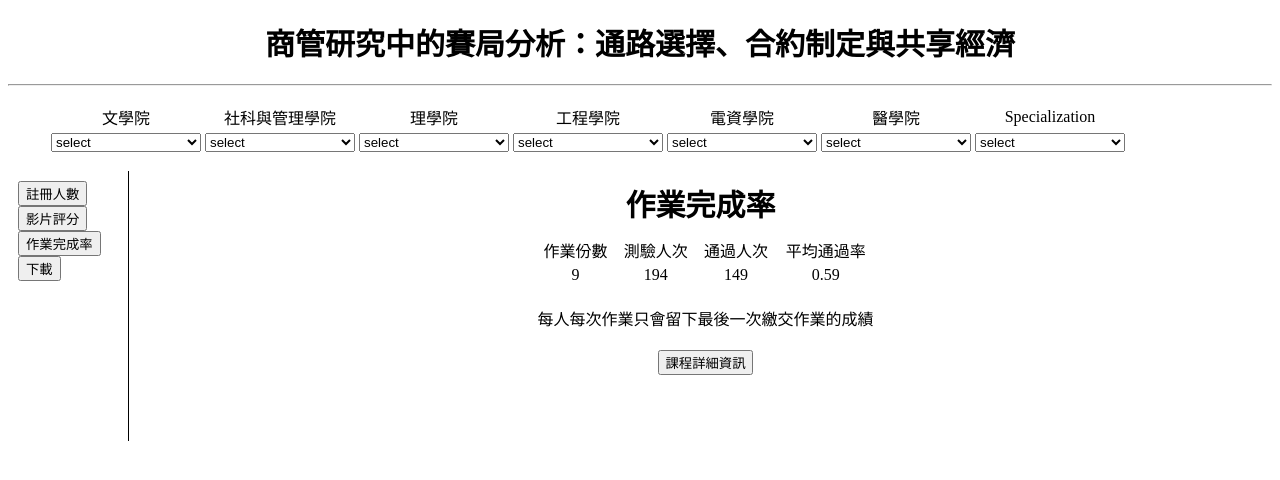
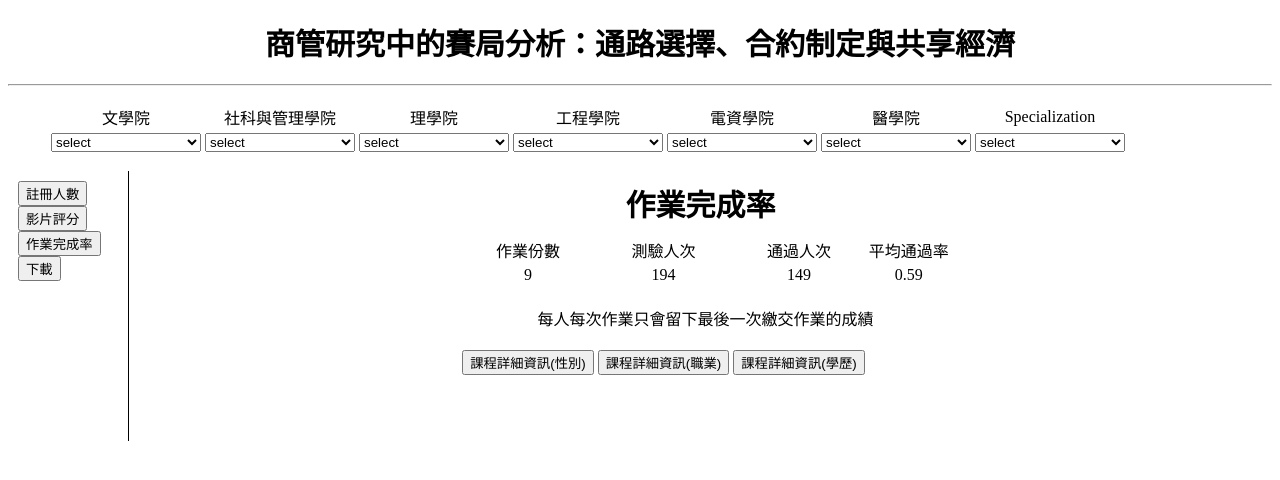
Before and after one commit to handsomelin/moocWeb, a Django app: page /passrateCourse/1/ in a window 1280 px wide. Shown: the top 480 px of the page. Run offline with Django 3.2, Linux system fonts and the light colour scheme.

Commit message:
Update passrate_course.html

```diff
--- a/course/templates/passrate_course.html
+++ b/course/templates/passrate_course.html
@@ -36,8 +36,14 @@
         </td>
     </tr>
     <tr>
-        <td align="center" colspan="4">
-            <input type="button" value="課程詳細資訊" onclick="location.href='/passrateItem/{{now_id}}/'"></input>
+        <td align="center">
+            <input type="button" value="課程詳細資訊(性別)" onclick="location.href='/registerWeeklyItem/{{now_id}}'">
+        </td>
+        <td align="center">
+            <input type="button" value="課程詳細資訊(職業)" onclick="location.href='/registerWeeklyItem/{{now_id}}'">
+        </td>
+        <td align="center">
+            <input type="button" value="課程詳細資訊(學歷)" onclick="location.href='/registerWeeklyItem/{{now_id}}'">
         </td>
     </tr>
 {% endblock %}
```
